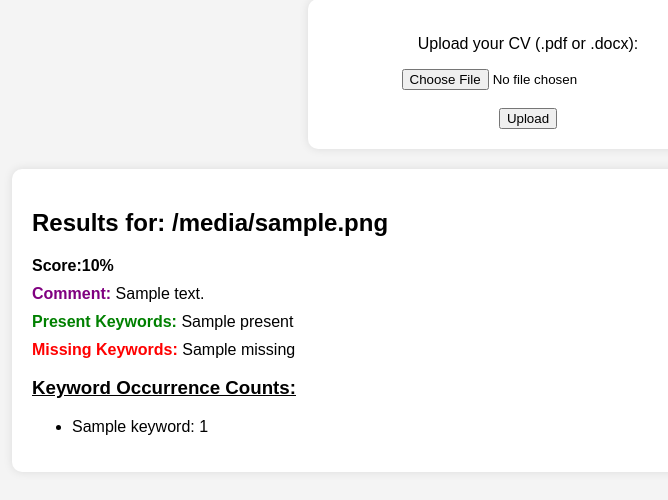
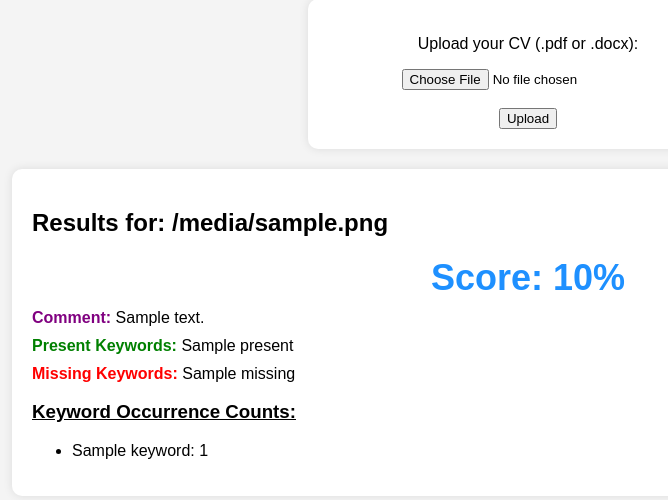
Before and after one commit to HritHik811/Keyword-matching, a Flask app: template templates/index.html in a window 1280 px wide. Shown: the part 101-601 px from the top of the page, without its empty margins (112-780 px from the left). Run offline with Flask 3, Linux system fonts and the light colour scheme; the template is opened without the code that fills it: most values are stand-ins (such as "Sample title", 1, 10 or a date in 2020); parts of the project's set-up code (start-up, migrations or seed data) failed here and were passed over.

Commit message:
Update index.html

```diff
--- a/templates/index.html
+++ b/templates/index.html
@@ -34,6 +34,12 @@
         .results p, .results li {
             margin: 10px 0;
         }
+        .score {
+            font-size: 36px;
+            font-weight: bold;
+            color: #1e90ff;
+            text-align: center;
+        }
     </style>
 </head>
 <body>
@@ -50,7 +56,7 @@
     {% if filename %}
     <div class="results">
         <h2>Results for: {{ filename }}</h2>
-        <p><strong>Score:{{score}}%</strong></p>
+        <p class="score"><strong>Score: {{ score }}%</strong></p>
         <p><strong style="color:purple;">Comment:</strong> {{ comment }}</p>
         <p><strong style="color:green;">Present Keywords:</strong> {{ present }}</p>
         <p><strong style="color:red;">Missing Keywords:</strong> {{ missing }}</p>
```
